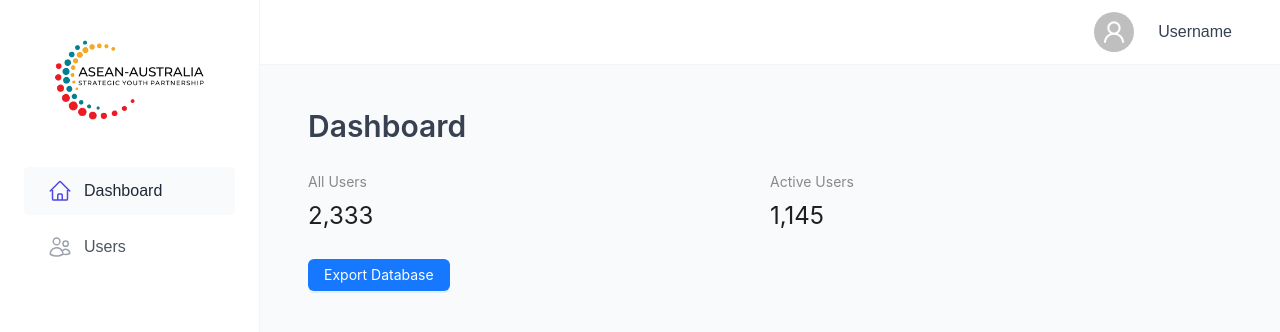
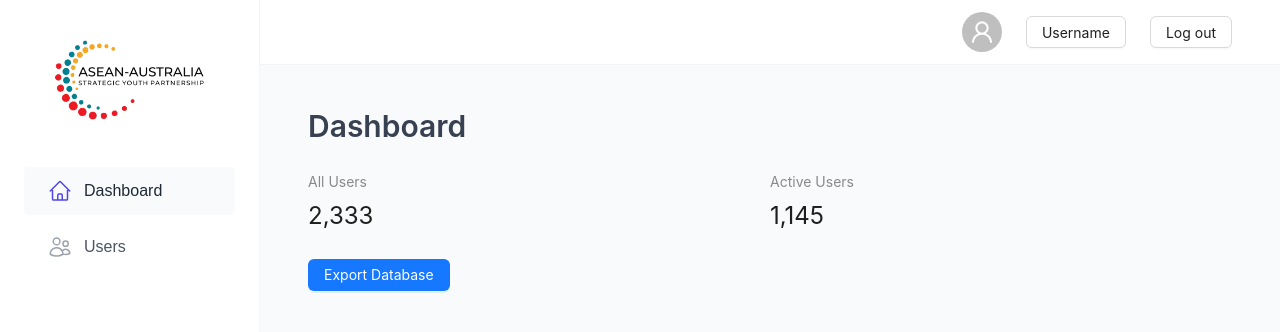
Before and after one commit to Chiaraliz/CITS5206_Project, a React (Vite) app in the folder frontend-management/: page /dashboard in a window 1280 px wide. Shown: the top 332 px of the page. Built offline with nearby package versions, Linux system fonts and the light colour scheme.

Commit message:
Edit Header and MemberTable

```diff
--- a/frontend-management/src/components/Header.jsx
+++ b/frontend-management/src/components/Header.jsx
@@ -1,6 +1,6 @@
 import styled from "styled-components";
 import { UserOutlined } from "@ant-design/icons";
-import { Avatar } from "antd";
+import { Avatar, Button } from "antd";
 
 const StyledHeader = styled.header`
   background-color: var(--color-grey-0);
@@ -17,7 +17,9 @@ function Header() {
   return (
     <StyledHeader>
       <Avatar size="large" icon={<UserOutlined />} />
-      <div>Username</div>
+
+      <Button>Username</Button>
+      <Button>Log out</Button>
     </StyledHeader>
   );
 }
--- a/frontend-management/src/components/MemberTable.jsx
+++ b/frontend-management/src/components/MemberTable.jsx
@@ -170,7 +170,13 @@ const MemberTable = () => (
       <Column title="First Name" dataIndex="firstName" key="firstName" />
       <Column title="Last Name" dataIndex="lastName" key="lastName" />
     </ColumnGroup>
-    <Column title="Age" dataIndex="age" key="age" />
+    <Column
+      title="Age"
+      dataIndex="age"
+      key="age"
+      defaultSortOrder="descend"
+      sorter={(a, b) => a.age - b.age}
+    />
     <Column title="Address" dataIndex="address" key="address" />
     <Column
       title="Tags"
```
